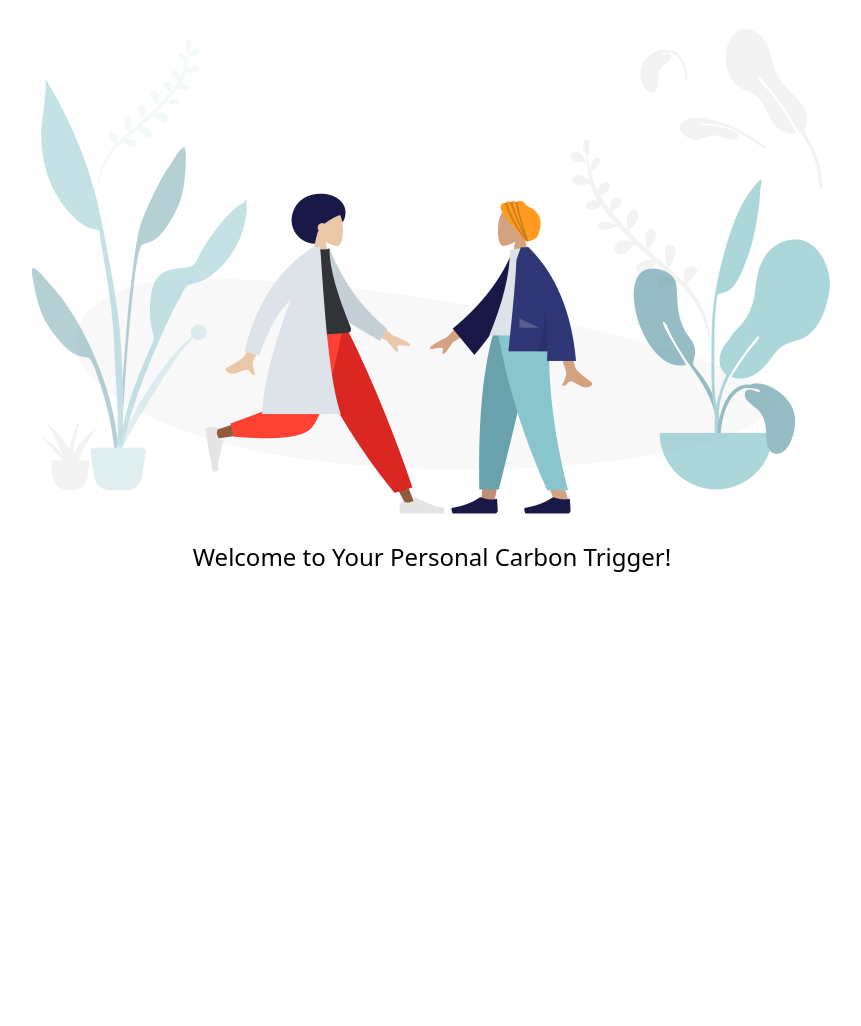
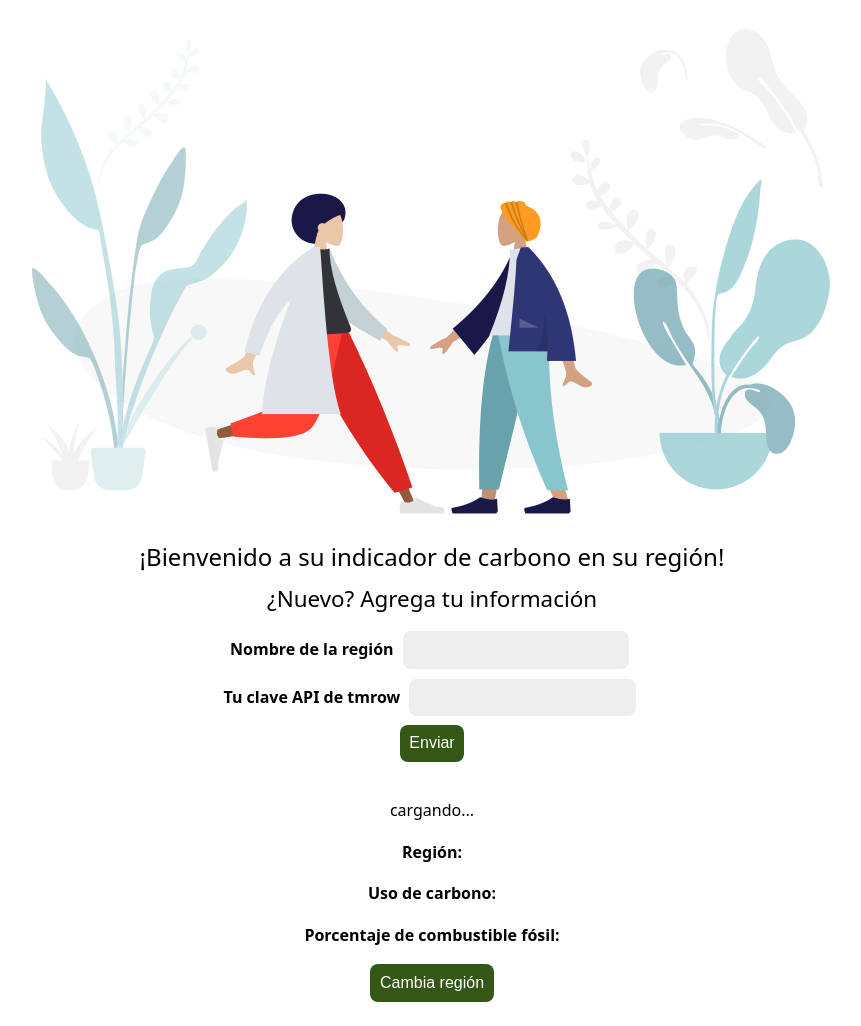
Before and after one commit to Yoel-Gasca/BrowserExtension, a browser extension: page dist/index.html in a window 1280 px wide. Shown: the whole page, without its empty margins (208-1069 px from the left). Before the commit the page ends 800 px from the top, so only its background shows below. Drawn offline with Linux system fonts and the light colour scheme.

Commit message:
HTML - forms, result, and CSS styles

```diff
--- a/dist/index.html
+++ b/dist/index.html
@@ -6,18 +6,42 @@
 	<meta name="viewport" content="width=device-width, initial-scale=1.0" />
 	<meta http-equiv="X-UA-Compatible" content="ie=edge" />
 	<title>My Carbon Trigger</title>
-	<link rel="stylesheet" href="./styles.css" />
+	<link rel="icon" type="image/png" href="./images/plants-people.png">
+	<link rel="stylesheet" href="./styles.css">
 </head>
 
 <body class="container">
 	<img alt="plants and people" src="images/plants-people.png" />
 	<div>
-		<h1>Welcome to Your Personal Carbon Trigger!</h1>
+		<h1>¡Bienvenido a su indicador de carbono en su región!</h1>
 	</div>
 	<!--form area-->
-
+	<form class="form-data" autocomplete="on">
+		<div>
+			<h2>¿Nuevo? Agrega tu información</h2>
+		</div>
+		<div>
+		<label>Nombre de la región</label>
+			<input type="text" required class="region-name" />
+		</div>
+		<div>
+			<label>Tu clave API de tmrow</label>
+			<input type="text" required class="api-key" />
+		</div>
+		<button class="search-btn">Enviar</button>
+	</form>
 	<!--result area-->
-
+	<div class="result">
+		<div class="loading">cargando...</div>
+		<div class="errors"></div>
+		<div class="data"></div>
+		<div class="result-container">
+			<p><strong>Región: </strong><span class="my-region"></span></p>
+			<p><strong>Uso de carbono: </strong><span class="carbon-usage"></span></p>
+			<p><strong>Porcentaje de combustible fósil: </strong><span class="fossil-fuel"></span></p>
+		</div>
+		<button class="clear-btn">Cambia región</button>
+	</div>
 	<script src="main.js"></script>
 </body>
 
--- a/dist/styles.css
+++ b/dist/styles.css
@@ -4,7 +4,7 @@
 }
 
 .result {
-	margin-top: 1em;
+	margin-top: 2em;
 }
 
 .clear-btn {
@@ -23,12 +23,12 @@
 	--sans: 1em/1.6 system-ui, -apple-system, BlinkMacSystemFont, Segoe UI, Roboto, Oxygen, Ubuntu, Cantarell,
 		Droid Sans, Helvetica Neue, Fira Sans, sans-serif;
 	--mono: SFMono-Regular, Consolas, 'Liberation Mono', Menlo, Courier, 'Courier New', monospace;
-	--c1: #0074d9;
+	--c1: #345716;
 	--c2: #eee;
 	--c3: #fff;
 	--c4: #000;
 	--c5: #fff;
-	--m1: 8px;
+	--m1: 10px;
 	--rc: 8px;
 }
 
```
